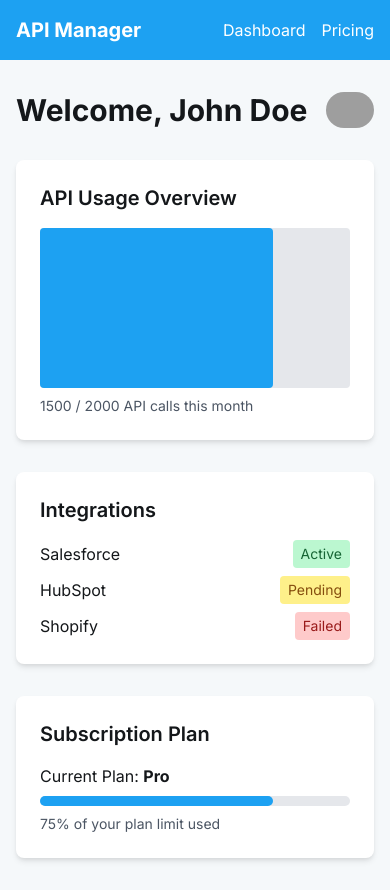
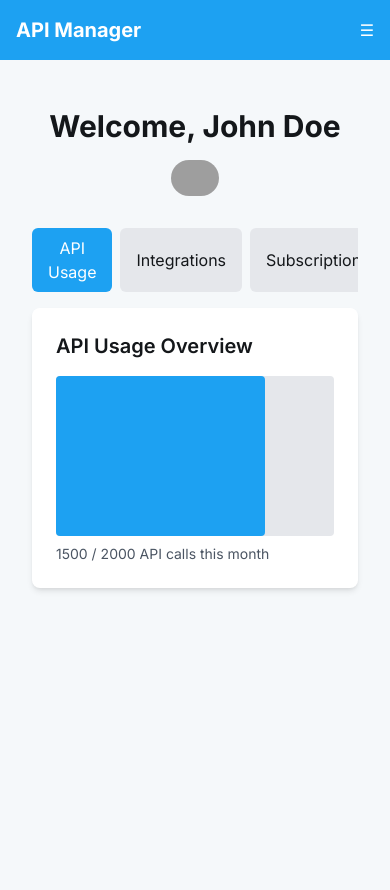
Before and after one commit to pulstudio/custom-api-integration-manager, a Next.js app: page /dashboard in a window 390 px wide. After the commit the page ends 844 px from the top, so only its background shows below. Built offline with nearby package versions, Linux system fonts and the light colour scheme; grey boxes are pictures that could not be loaded.

Commit message:
Mobile-first design and accessibility improvements

```diff
--- a/app/dashboard/page.tsx
+++ b/app/dashboard/page.tsx
@@ -1,5 +1,8 @@
-import React from 'react';
+'use client';
+
+import React, { useState } from 'react';
 import Image from 'next/image';
+import { useSwipeable } from 'react-swipeable';
 
 // Mock data (replace with actual data fetching logic later)
 const mockData = {
@@ -15,10 +18,18 @@ const mockData = {
 };
 
 export default function Dashboard() {
+  const [activeSection, setActiveSection] = useState(0);
+  const sections = ['API Usage', 'Integrations', 'Subscription'];
+
+  const handlers = useSwipeable({
+    onSwipedLeft: () => setActiveSection((prev) => (prev + 1) % sections.length),
+    onSwipedRight: () => setActiveSection((prev) => (prev - 1 + sections.length) % sections.length),
+  });
+
   return (
-    <div className="container mx-auto px-4 py-8">
-      <header className="flex items-center justify-between mb-8">
-        <h1 className="text-3xl font-bold">Welcome, {mockData.user.name}</h1>
+    <div className="container mx-auto px-4 py-8" {...handlers}>
+      <header className="flex flex-col md:flex-row items-center justify-between mb-8">
+        <h1 className="text-3xl font-bold mb-4 md:mb-0">Welcome, {mockData.user.name}</h1>
         <Image
           src={mockData.user.avatar}
           alt="User Avatar"
@@ -28,8 +39,22 @@ export default function Dashboard() {
         />
       </header>
 
-      <div className="grid grid-cols-1 md:grid-cols-2 gap-8">
-        <section className="card">
+      <div className="flex mb-4 overflow-x-auto">
+        {sections.map((section, index) => (
+          <button
+            key={section}
+            onClick={() => setActiveSection(index)}
+            className={`px-4 py-2 mr-2 rounded-md ${
+              activeSection === index ? 'bg-primary text-white' : 'bg-gray-200'
+            }`}
+          >
+            {section}
+          </button>
+        ))}
+      </div>
+
+      {activeSection === 0 && (
+        <section className="card mb-8">
           <h2 className="text-xl font-semibold mb-4">API Usage Overview</h2>
           <div className="h-40 bg-gray-200 rounded flex items-end">
             <div
@@ -41,8 +66,10 @@ export default function Dashboard() {
             {mockData.apiCalls} / {mockData.apiLimit} API calls this month
           </p>
         </section>
+      )}
 
-        <section className="card">
+      {activeSection === 1 && (
+        <section className="card mb-8">
           <h2 className="text-xl font-semibold mb-4">Integrations</h2>
           <ul className="space-y-2">
             {mockData.integrations.map((integration, index) => (
@@ -59,8 +86,10 @@ export default function Dashboard() {
             ))}
           </ul>
         </section>
+      )}
 
-        <section className="card md:col-span-2">
+      {activeSection === 2 && (
+        <section className="card mb-8">
           <h2 className="text-xl font-semibold mb-4">Subscription Plan</h2>
           <p className="mb-2">Current Plan: <strong>{mockData.subscriptionPlan}</strong></p>
           <div className="w-full bg-gray-200 rounded-full h-2.5 dark:bg-gray-700">
@@ -68,7 +97,7 @@ export default function Dashboard() {
           </div>
           <p className="mt-2 text-sm text-gray-600">75% of your plan limit used</p>
         </section>
-      </div>
+      )}
     </div>
   );
 }
--- a/app/globals.css
+++ b/app/globals.css
@@ -12,11 +12,11 @@
 
 @layer components {
   .btn {
-    @apply px-4 py-2 rounded-md font-semibold text-white bg-primary hover:bg-opacity-90 transition-all duration-300 ease-in-out shadow-custom hover:shadow-lg;
+    @apply px-4 py-2 rounded-md font-semibold text-white bg-primary hover:bg-opacity-90 transition-all duration-300 ease-in-out shadow-custom hover:shadow-lg touch-manipulation;
   }
 
   .input {
-    @apply px-4 py-2 rounded-md border border-gray-300 focus:outline-none focus:ring-2 focus:ring-primary focus:border-transparent;
+    @apply px-4 py-2 rounded-md border border-gray-300 focus:outline-none focus:ring-2 focus:ring-primary focus:border-transparent touch-manipulation;
   }
 
   .card {
@@ -29,3 +29,18 @@
     text-shadow: 2px 2px 4px rgba(0,0,0,0.1);
   }
 }
+
+/* Accessibility improvements */
+@media (prefers-reduced-motion: reduce) {
+  * {
+    animation-duration: 0.01ms !important;
+    animation-iteration-count: 1 !important;
+    transition-duration: 0.01ms !important;
+    scroll-behavior: auto !important;
+  }
+}
+
+.focus-visible:focus {
+  outline: 2px solid #1DA1F2;
+  outline-offset: 2px;
+}
--- a/app/layout.tsx
+++ b/app/layout.tsx
@@ -1,6 +1,7 @@
 import './globals.css'
 import { Inter } from 'next/font/google'
 import Link from 'next/link'
+import { useState } from 'react'
 
 const inter = Inter({ subsets: ['latin'] })
 
@@ -14,19 +15,28 @@ export default function RootLayout({
 }: {
   children: React.ReactNode
 }) {
+  const [isMenuOpen, setIsMenuOpen] = useState(false);
+
   return (
     <html lang="en">
       <body className={`${inter.className} min-h-screen`}>
         <nav className="bg-primary text-white p-4">
           <div className="container mx-auto flex justify-between items-center">
             <Link href="/" className="text-xl font-bold">API Manager</Link>
-            <ul className="flex space-x-4">
-              <li><Link href="/dashboard">Dashboard</Link></li>
-              <li><Link href="/pricing">Pricing</Link></li>
+            <button
+              className="md:hidden"
+              onClick={() => setIsMenuOpen(!isMenuOpen)}
+              aria-label="Toggle menu"
+            >
+              ☰
+            </button>
+            <ul className={`md:flex space-y-2 md:space-y-0 md:space-x-4 ${isMenuOpen ? 'block' : 'hidden'}`}>
+              <li><Link href="/dashboard" className="block py-2 md:py-0">Dashboard</Link></li>
+              <li><Link href="/pricing" className="block py-2 md:py-0">Pricing</Link></li>
             </ul>
           </div>
         </nav>
-        <main>{children}</main>
+        <main className="p-4">{children}</main>
       </body>
     </html>
   )
--- a/app/pricing/page.tsx
+++ b/app/pricing/page.tsx
@@ -1,3 +1,5 @@
+'use client';
+
 import React from 'react';
 import { loadStripe } from '@stripe/stripe-js';
 
@@ -65,41 +67,39 @@ export default function PricingPage() {
           </div>
         ))}
       </div>
-      <div className="mt-16">
+      <div className="mt-16 overflow-x-auto">
         <h2 className="text-2xl font-semibold mb-6 text-center">Feature Comparison</h2>
-        <div className="overflow-x-auto">
-          <table className="table-auto w-full">
+        <table className="w-full">
           <thead>
             <tr className="bg-gray-100">
-                <th className="px-4 py-2">Feature</th>
+              <th className="px-4 py-2 text-left">Feature</th>
               {plans.map((plan) => (
-                  <th key={plan.name} className="px-4 py-2">{plan.name}</th>
+                <th key={plan.name} className="px-4 py-2 text-center">{plan.name}</th>
               ))}
             </tr>
           </thead>
           <tbody>
             <tr>
               <td className="border px-4 py-2">API Integrations</td>
-                <td className="border px-4 py-2">5</td>
-                <td className="border px-4 py-2">Unlimited</td>
-                <td className="border px-4 py-2">Unlimited</td>
+              <td className="border px-4 py-2 text-center">5</td>
+              <td className="border px-4 py-2 text-center">Unlimited</td>
+              <td className="border px-4 py-2 text-center">Unlimited</td>
             </tr>
             <tr>
               <td className="border px-4 py-2">API Calls/month</td>
-                <td className="border px-4 py-2">1,000</td>
-                <td className="border px-4 py-2">10,000</td>
-                <td className="border px-4 py-2">Unlimited</td>
+              <td className="border px-4 py-2 text-center">1,000</td>
+              <td className="border px-4 py-2 text-center">10,000</td>
+              <td className="border px-4 py-2 text-center">Unlimited</td>
             </tr>
             <tr>
               <td className="border px-4 py-2">Support</td>
-                <td className="border px-4 py-2">Email</td>
-                <td className="border px-4 py-2">Priority</td>
-                <td className="border px-4 py-2">Dedicated</td>
+              <td className="border px-4 py-2 text-center">Email</td>
+              <td className="border px-4 py-2 text-center">Priority</td>
+              <td className="border px-4 py-2 text-center">Dedicated</td>
             </tr>
           </tbody>
         </table>
       </div>
     </div>
-    </div>
   );
 }
--- a/package.json
+++ b/package.json
@@ -11,9 +11,11 @@
   "dependencies": {
     "@stripe/stripe-js": "^2.0.0",
     "@supabase/ssr": "^0.5.1",
+    "@tailwindcss/forms": "^0.5.9",
     "next": "^14.2.9",
     "react": "^18.3.1",
     "react-dom": "^18.3.1",
+    "react-swipeable": "^7.0.1",
     "stripe": "^14.0.0"
   },
   "devDependencies": {
--- a/tailwind.config.js
+++ b/tailwind.config.js
@@ -22,5 +22,7 @@ module.exports = {
       },
     },
   },
-  plugins: [],
+  plugins: [
+    require('@tailwindcss/forms'),
+  ],
 }
```
Also changed, not shown: 1 other file (tests, documents, lock files or other folders). Lines whose indentation alone changed are shown as unchanged.
